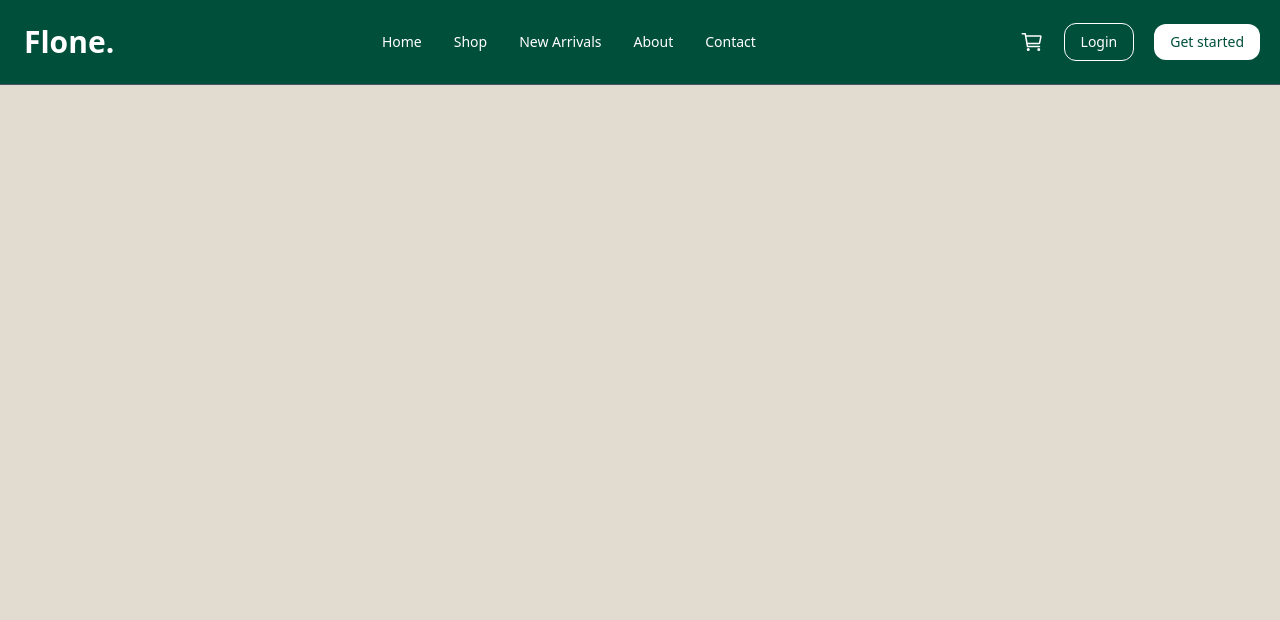
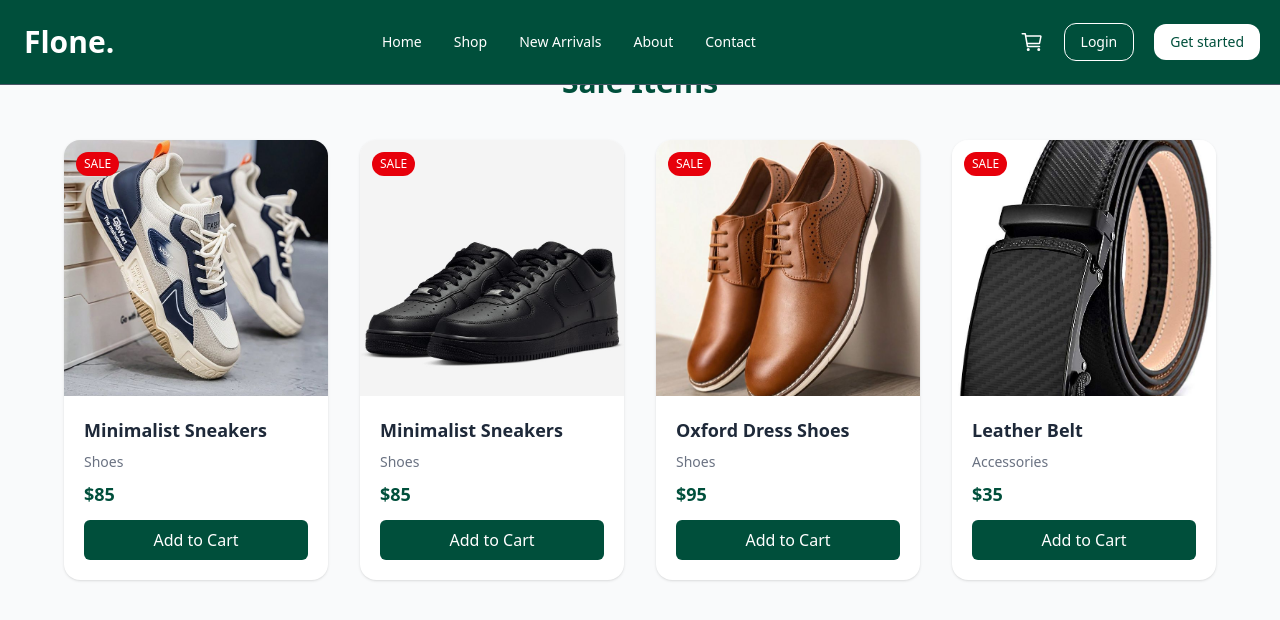
Before and after one commit to juliusmwas/Flone, a React (Vite) app: page /sale in a window 1280 px wide. Shown: the top 620 px of the page. Built offline with nearby package versions, Linux system fonts and the light colour scheme; no server answers.

Commit message:
Added FAQ,Offers, returns, and salesitems files

```diff
--- a/src/App.jsx
+++ b/src/App.jsx
@@ -15,6 +15,7 @@ import Contact from "./Components/Pages/Contact";
 import FAQ from "./Components/Pages/FAQ";
 import Returns from "./Components/Pages/Returns";
 import Offers from "./Components/Pages/Offers";
+import SaleItems from "./Components/Pages/SaleItems";
 
 function App() {
   return (
@@ -44,6 +45,7 @@ function App() {
         <Route path="/faq" element={<FAQ />} />
         <Route path="/returns" element={<Returns />} />
         <Route path="/offers" element={<Offers />} />
+        <Route path="/sale" element={<SaleItems />} />
 
       </Routes>
     </div>
--- /dev/null
+++ b/src/Components/Pages/FAQ.jsx
@@ -0,0 +1,29 @@
+export default function FAQ() {
+  return (
+    <div className="min-h-screen bg-gray-50 flex mt-8 flex-col items-center py-16 px-6">
+      <h1 className="text-xl lg:text-3xl font-bold text-emerald-900 mb-8">Frequently Asked Questions</h1>
+
+      <div className="max-w-2xl space-y-6 text-gray-700">
+        <div>
+          <h3 className="font-semibold text-sm lg:text-lg text-emerald-800">How long does delivery take?</h3>
+          <p className="text-xs lg:text-sm">Orders are processed within 1-2 business days and delivered within 3-5 business days depending on your location.</p>
+        </div>
+
+        <div>
+          <h3 className="font-semibold text-sm lg:text-lg text-emerald-800">Do you ship internationally?</h3>
+          <p className="text-xs lg:text-sm">Currently, we only deliver within Kenya — but international shipping is coming soon!</p>
+        </div>
+
+        <div>
+          <h3 className="font-semibold text-sm lg:text-lg text-emerald-800">What payment methods do you accept?</h3>
+          <p className="text-xs lg:text-sm">We accept M-Pesa, credit/debit cards, and cash on delivery.</p>
+        </div>
+
+        <div>
+          <h3 className="font-semibold text-sm lg:text-lg text-emerald-800">Can I return a product?</h3>
+          <p className="text-xs lg:text-sm">Yes, you can request a return within 7 days of delivery as long as the item is unused and in original packaging.</p>
+        </div>
+      </div>
+    </div>
+  );
+}
--- /dev/null
+++ b/src/Components/Pages/Offers.jsx
@@ -0,0 +1,27 @@
+export default function Offers() {
+  return (
+    <div className="min-h-screen bg-gray-50 mt-8 flex flex-col items-center py-16 px-6">
+      <h1 className="text-xl lg:text-3xl font-bold text-emerald-900 mb-8">Current Offers & Promotions</h1>
+
+      <div className="max-w-3xl grid grid-cols-1 md:grid-cols-2 gap-8">
+        {/* Offer 1 */}
+        <div className="bg-white p-6 rounded-xl shadow hover:shadow-lg transition">
+          <h2 className="text-lg lg:text-xl font-semibold text-emerald-800 mb-2">🧥 Buy 2 Get 1 Free</h2>
+          <p className="text-xs lg:text-sm text-gray-600">Mix and match any shirts or trousers — get the third item free!</p>
+        </div>
+
+        {/* Offer 2 */}
+        <div className="bg-white p-6 rounded-xl shadow hover:shadow-lg transition">
+          <h2 className="text-lg lg:text-xl font-semibold text-emerald-800 mb-2">🚚 Free Delivery</h2>
+          <p className="text-xs lg:text-sm text-gray-600">Enjoy free delivery on orders above Ksh 5,000.</p>
+        </div>
+
+        {/* Offer 3 */}
+        <div className="bg-white p-6 rounded-xl shadow hover:shadow-lg transition">
+          <h2 className="text-lg lg:text-xl font-semibold text-emerald-800 mb-2">💳 10% Off First Purchase</h2>
+          <p className="text-xs lg:text-sm text-gray-600">Sign up for our newsletter and get 10% off your first order.</p>
+        </div>
+      </div>
+    </div>
+  );
+}
--- /dev/null
+++ b/src/Components/Pages/Returns.jsx
@@ -0,0 +1,25 @@
+export default function Returns() {
+  return (
+    <div className="min-h-screen mt-8 bg-gray-50 flex flex-col items-center py-16 px-6">
+      <h1 className="text-xl lg:text-3xl font-bold text-emerald-900 mb-8">Returns & Exchanges</h1>
+
+      <div className="max-w-2xl text-gray-700 space-y-4">
+        <p className="text-xs lg:text-sm">
+          We want you to love your purchase. If you’re not completely satisfied, you can return or exchange any unworn item within 7 days of delivery.
+        </p>
+
+        <h3 className="font-semibold text-sm lg:text-lg text-emerald-800">Conditions for Return:</h3>
+        <ul className="list-disc text-xs lg:text-sm ml-6">
+          <li>Item must be in original condition and packaging.</li>
+          <li>Tags and labels must still be attached.</li>
+          <li>Proof of purchase (receipt or order number) is required.</li>
+        </ul>
+
+        <h3 className="font-semibold text-sm lg:text-lg text-emerald-800 mt-4">How to Request a Return:</h3>
+        <p className="text-xs lg:text-sm">
+          Contact us at <span className="font-medium text-emerald-800">support@flonewear.com</span> or call us at <span className="font-medium">+254 700 123 456</span>.
+        </p>
+      </div>
+    </div>
+  );
+}
--- /dev/null
+++ b/src/Components/Pages/SaleItems.jsx
@@ -0,0 +1,68 @@
+
+import products from "../data/products";
+import { Link } from "react-router-dom";
+
+export default function SaleItems() {
+  // Filter only products with a "sale" or "discount" property
+  const saleProducts = products.filter((item) => item.sale === true);
+
+  return (
+    <div className="min-h-screen bg-gray-50 py-16 px-6 md:px-16">
+      <h1 className="text-3xl font-bold text-emerald-900 mb-10 text-center">
+        Sale Items
+      </h1>
+
+      {saleProducts.length === 0 ? (
+        <p className="text-center text-gray-600">
+          No items are currently on sale. Check back soon!
+        </p>
+      ) : (
+        <div className="grid grid-cols-1 sm:grid-cols-2 md:grid-cols-3 lg:grid-cols-4 gap-8">
+          {saleProducts.map((product) => (
+            <div
+              key={product.id}
+              className="bg-white shadow rounded-2xl overflow-hidden hover:shadow-lg transition relative"
+            >
+              <div className="relative group">
+                <img
+                  src={product.image}
+                  alt={product.name}
+                  className="w-full h-64 object-cover transform group-hover:scale-105 transition duration-300"
+                />
+                {/* Sale badge */}
+                <span className="absolute top-3 left-3 bg-red-600 text-white text-xs px-2 py-1 rounded-full">
+                  SALE
+                </span>
+              </div>
+
+              <div className="p-5 space-y-2">
+                <h3 className="font-semibold text-lg text-gray-800">
+                  {product.name}
+                </h3>
+                <p className="text-sm text-gray-500">{product.category}</p>
+
+                <div className="flex items-center gap-2">
+                  <p className="text-emerald-900 font-bold text-lg">
+                    ${product.salePrice ?? product.price}
+                  </p>
+                  {product.salePrice && (
+                    <p className="text-gray-400 line-through text-sm">
+                      ${product.price}
+                    </p>
+                  )}
+                </div>
+
+                <Link
+                  to="/checkout"
+                  className="block mt-3 text-center bg-emerald-900 text-white py-2 rounded-md hover:bg-emerald-800 transition"
+                >
+                  Add to Cart
+                </Link>
+              </div>
+            </div>
+          ))}
+        </div>
+      )}
+    </div>
+  );
+}
--- a/src/Components/data/products.js
+++ b/src/Components/data/products.js
@@ -35,6 +35,7 @@
       id: 12,
       name: "Minimalist Sneakers",
       price: 85,
+      sale: true,
       category: "Shoes",
       image: "/public/shop/Minimalist Sneakers 2.jpeg",
       description: "Clean, modern sneakers crafted with premium leather and cushioned soles for all-day comfort.",
@@ -66,6 +67,7 @@
       name: "Minimalist Sneakers",
       price: 85,
       category: "Shoes",
+      sale: true,
       image: "/public/shop/Minimalist Sneakers 5.jpeg",
       description: "Clean, modern sneakers crafted with premium leather and cushioned soles for all-day comfort.",
     colors: ["White", "Black", "Grey"],
@@ -116,6 +118,7 @@
       name: "Oxford Dress Shoes",
       price: 95,
       category: "Shoes",
+      sale: true,
       image: "/public/shop/Oxford Dress Shoes 5.jpeg",
       description: "Elegant oxford shoes crafted from genuine leather — perfect for formal occasions.",
     colors: ["Brown", "Black"],
@@ -146,6 +149,7 @@
       name: "Leather Belt",
       price: 35,
       category: "Accessories",
+      sale: true,
       image: "/public/shop/Leather Belt 5.jpeg",
       description: "Handcrafted genuine leather belt with a brushed metal buckle — a timeless essential.",
     colors: ["Black", "Brown", "Tan"],
```
